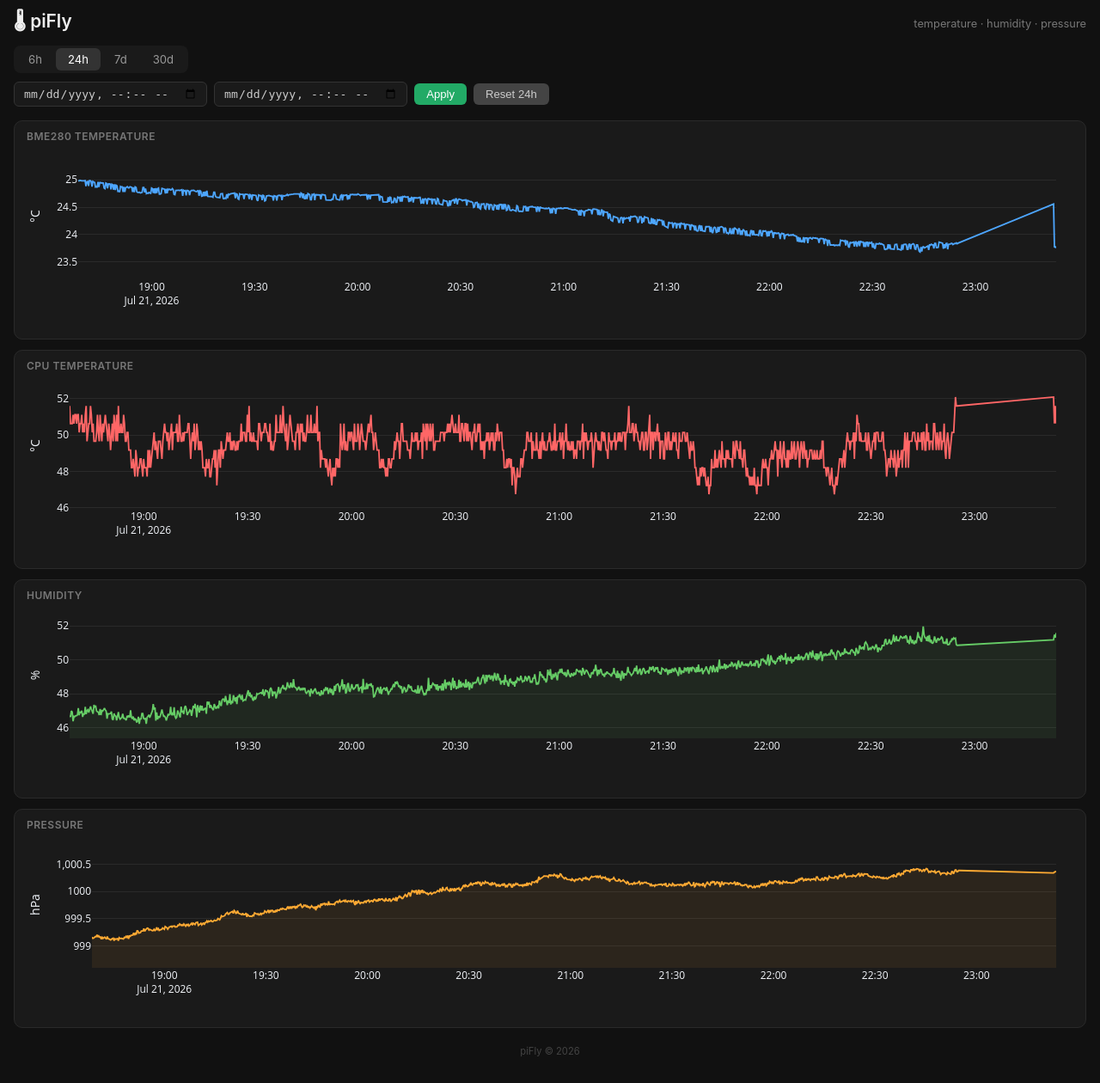
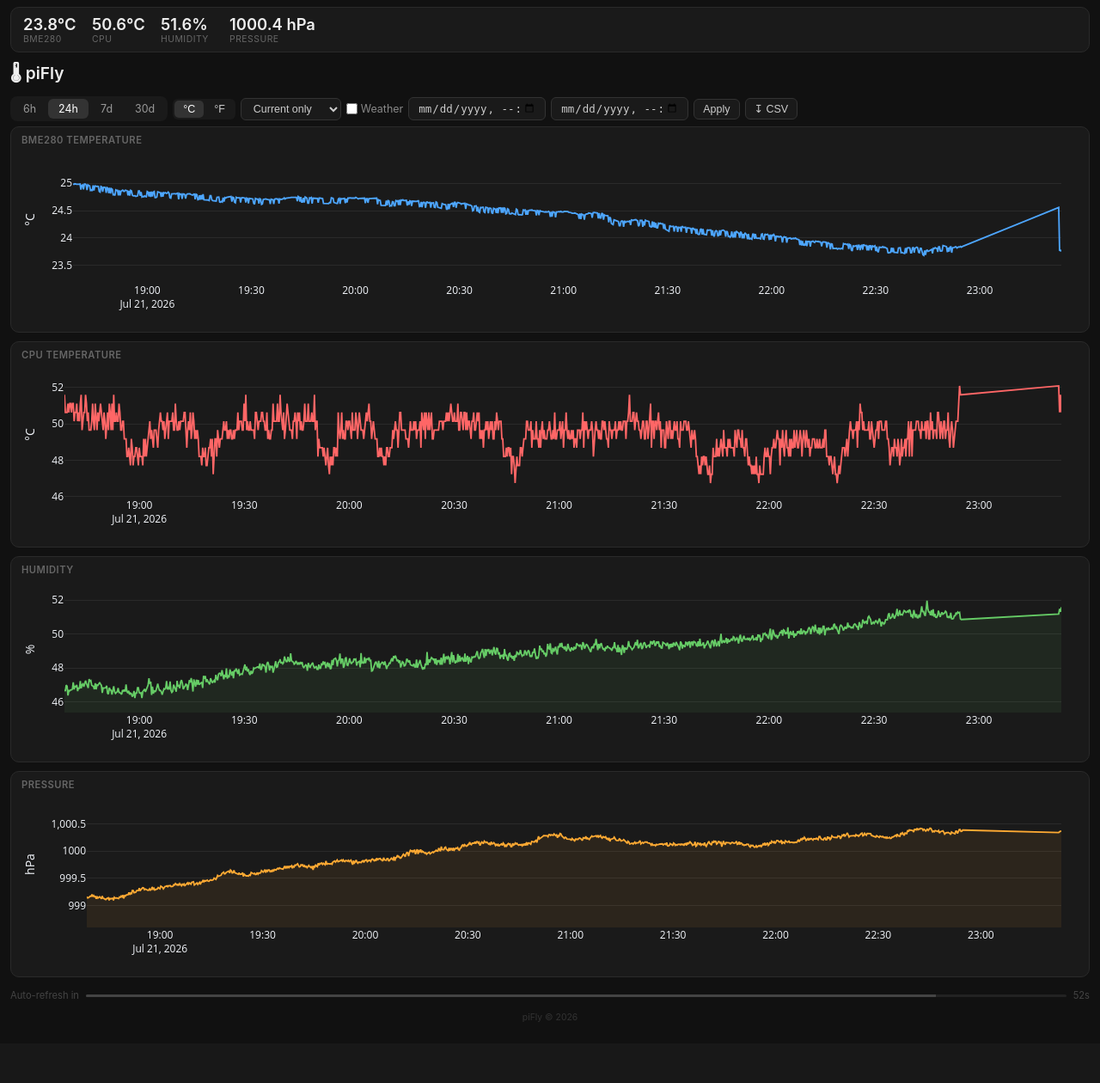
Before and after one commit to DarkBenky/piFly, a Flask app: page / in a window 1280 px wide. Shown: the whole page at 86% size. After the commit the page ends 1189 px from the top, so only its background shows below. Run offline with Flask 3, Linux system fonts and the light colour scheme; data comes from the database, SQL or seed files in the repository; parts of the project's set-up code (start-up, migrations or seed data) failed here and were passed over; some libraries are stand-ins or nearby versions.

Commit message:
Add weather overlay, unit toggle, comparison views, CSV export, and PWA support

```diff
--- a/services/temperature/server.py
+++ b/services/temperature/server.py
@@ -1,6 +1,9 @@
+import json
+import os
 import socket
 import sqlite3
 import threading
+import urllib.request
 from datetime import datetime, timedelta, timezone
 
 from flask import Flask, request, jsonify, render_template
@@ -9,8 +12,13 @@ import plotly.graph_objects as go
 HOST = "0.0.0.0"
 PORT = 5444
 FLASK_PORT = 5000
+WEATHER_LAT = 48.208803
+WEATHER_LON = 17.146854
 
 app = Flask(__name__)
+
+_weather_cache = None
+_weather_cache_time = None
 
 
 def _lan_ip():
@@ -20,6 +28,14 @@ def _lan_ip():
         return s.getsockname()[0]
     finally:
         s.close()
+
+
+def _to_fahrenheit(c):
+    return c * 9.0 / 5.0 + 32.0
+
+
+def _convert_temp(val, unit):
+    return _to_fahrenheit(val) if unit == "f" else val
 
 
 def initDB():
@@ -92,6 +108,38 @@ def _query(hours=None, start=None, end=None):
     ]
 
 
+def _fetch_weather():
+    global _weather_cache, _weather_cache_time
+    now = datetime.now(timezone.utc)
+    if _weather_cache and _weather_cache_time and (now - _weather_cache_time).seconds < 1800:
+        return _weather_cache
+
+    url = (
+        f"https://api.open-meteo.com/v1/forecast"
+        f"?latitude={WEATHER_LAT}&longitude={WEATHER_LON}"
+        f"&hourly=temperature_2m,relative_humidity_2m,pressure_msl"
+        f"&timezone=UTC&forecast_days=2"
+    )
+    try:
+        with urllib.request.urlopen(url, timeout=5) as resp:
+            raw = json.loads(resp.read())
+        hourly = raw["hourly"]
+        data = []
+        for i, t in enumerate(hourly["time"]):
+            data.append({
+                "timestamp": datetime.fromisoformat(t).replace(tzinfo=timezone.utc).timestamp(),
+                "temp_c": hourly["temperature_2m"][i],
+                "humidity_pct": hourly["relative_humidity_2m"][i],
+                "pressure_hpa": hourly["pressure_msl"][i],
+            })
+        _weather_cache = data
+        _weather_cache_time = now
+        return data
+    except Exception as e:
+        print(f"Weather fetch failed: {e}")
+        return _weather_cache or []
+
+
 def _tight_range(values, pad=0.15):
     lo, hi = min(values), max(values)
     if lo == hi:
@@ -101,8 +149,27 @@ def _tight_range(values, pad=0.15):
     return [lo - extra, hi + extra]
 
 
-def _make_figures(data):
+def _make_scatter(x, y, color, width=1.8, dash=None, fill=None, fillcolor=None):
+    trace = go.Scatter(
+        x=x, y=y, mode="lines",
+        line=dict(color=color, width=width, dash=dash),
+    )
+    if fill:
+        trace.fill = fill
+        trace.fillcolor = fillcolor
+    return trace
+
+
+def _make_figures(data, compare_yesterday=None, compare_week=None, weather=None, unit="c"):
     times = [datetime.fromtimestamp(r["timestamp"], tz=timezone.utc) for r in data]
+
+    bme_vals = [_convert_temp(r["bme_temp_c"], unit) for r in data]
+    cpu_vals = [_convert_temp(r["cpu_temp_c"], unit) for r in data]
+    hum_vals = [r["bme_humidity_pct"] for r in data]
+    pres_vals = [r["bme_pressure_hpa"] for r in data]
+
+    temp_unit = "°F" if unit == "f" else "°C"
+
     layout_base = dict(
         template="plotly_dark",
         paper_bgcolor="#1a1a1a",
@@ -116,52 +183,70 @@ def _make_figures(data):
         dragmode=False,
     )
 
-    bme_vals = [r["bme_temp_c"] for r in data]
-    cpu_vals = [r["cpu_temp_c"] for r in data]
-    hum_vals = [r["bme_humidity_pct"] for r in data]
-    pres_vals = [r["bme_pressure_hpa"] for r in data]
+    def _add_compare(fig, key, shift_h, color):
+        if compare_yesterday:
+            ct = [datetime.fromtimestamp(r["timestamp"] + shift_h * 3600, tz=timezone.utc) for r in compare_yesterday]
+            cv = [_convert_temp(r[key], unit) if key in ("bme_temp_c", "cpu_temp_c") else r[key] for r in compare_yesterday]
+            fig.add_trace(_make_scatter(ct, cv, color, width=1.2, dash="dash"))
+        if compare_week:
+            ct = [datetime.fromtimestamp(r["timestamp"] + shift_h * 3600, tz=timezone.utc) for r in compare_week]
+            cv = [_convert_temp(r[key], unit) if key in ("bme_temp_c", "cpu_temp_c") else r[key] for r in compare_week]
+            fig.add_trace(_make_scatter(ct, cv, color, width=1.0, dash="dot"))
 
     fig_bme = go.Figure(layout=layout_base)
-    fig_bme.add_trace(go.Scatter(
-        x=times, y=bme_vals,
-        mode="lines", line=dict(color="#4da6ff", width=1.8),
-    ))
-    fig_bme.update_layout(
-        yaxis=dict(title="°C", gridcolor="#2a2a2a", zeroline=False,
-                   range=_tight_range(bme_vals)),
-    )
+    fig_bme.add_trace(_make_scatter(times, bme_vals, "#4da6ff"))
+    _add_compare(fig_bme, "bme_temp_c", 24, "#4da6ff")
+    all_bme = list(bme_vals)
+    if compare_yesterday:
+        all_bme += [_convert_temp(r["bme_temp_c"], unit) for r in compare_yesterday]
+    if compare_week:
+        all_bme += [_convert_temp(r["bme_temp_c"], unit) for r in compare_week]
+    if weather:
+        wt = [datetime.fromtimestamp(w["timestamp"], tz=timezone.utc) for w in weather]
+        wv = [_convert_temp(w["temp_c"], unit) for w in weather]
+        fig_bme.add_trace(_make_scatter(wt, wv, "#88ccff", width=1.0, dash="dot"))
+        all_bme += wv
+    fig_bme.update_layout(yaxis=dict(title=temp_unit, gridcolor="#2a2a2a", zeroline=False, range=_tight_range(all_bme)))
 
     fig_cpu = go.Figure(layout=layout_base)
-    fig_cpu.add_trace(go.Scatter(
-        x=times, y=cpu_vals,
-        mode="lines", line=dict(color="#ff6666", width=1.8),
-    ))
-    fig_cpu.update_layout(
-        yaxis=dict(title="°C", gridcolor="#2a2a2a", zeroline=False,
-                   range=_tight_range(cpu_vals)),
-    )
+    fig_cpu.add_trace(_make_scatter(times, cpu_vals, "#ff6666"))
+    _add_compare(fig_cpu, "cpu_temp_c", 24, "#ff6666")
+    all_cpu = list(cpu_vals)
+    if compare_yesterday:
+        all_cpu += [_convert_temp(r["cpu_temp_c"], unit) for r in compare_yesterday]
+    if compare_week:
+        all_cpu += [_convert_temp(r["cpu_temp_c"], unit) for r in compare_week]
+    fig_cpu.update_layout(yaxis=dict(title=temp_unit, gridcolor="#2a2a2a", zeroline=False, range=_tight_range(all_cpu)))
 
     fig_hum = go.Figure(layout=layout_base)
-    fig_hum.add_trace(go.Scatter(
-        x=times, y=hum_vals,
-        mode="lines", line=dict(color="#66cc66", width=1.8),
-        fill="tozeroy", fillcolor="rgba(102,204,102,0.08)",
-    ))
-    fig_hum.update_layout(
-        yaxis=dict(title="%", gridcolor="#2a2a2a", zeroline=False,
-                   range=_tight_range(hum_vals)),
-    )
+    fig_hum.add_trace(_make_scatter(times, hum_vals, "#66cc66", fill="tozeroy", fillcolor="rgba(102,204,102,0.08)"))
+    _add_compare(fig_hum, "bme_humidity_pct", 24, "#66cc66")
+    all_hum = list(hum_vals)
+    if compare_yesterday:
+        all_hum += [r["bme_humidity_pct"] for r in compare_yesterday]
+    if compare_week:
+        all_hum += [r["bme_humidity_pct"] for r in compare_week]
+    if weather:
+        wt = [datetime.fromtimestamp(w["timestamp"], tz=timezone.utc) for w in weather]
+        wv = [w["humidity_pct"] for w in weather]
+        fig_hum.add_trace(_make_scatter(wt, wv, "#aaddaa", width=1.0, dash="dot"))
+        all_hum += wv
+    fig_hum.update_layout(yaxis=dict(title="%", gridcolor="#2a2a2a", zeroline=False, range=_tight_range(all_hum)))
 
     fig_pres = go.Figure(layout=layout_base)
-    fig_pres.add_trace(go.Scatter(
-        x=times, y=pres_vals,
-        mode="lines", line=dict(color="#ffaa33", width=1.8),
-        fill="tozeroy", fillcolor="rgba(255,170,51,0.08)",
-    ))
-    fig_pres.update_layout(
-        yaxis=dict(title="hPa", gridcolor="#2a2a2a", zeroline=False,
-                   range=_tight_range(pres_vals)),
-    )
+    fig_pres.add_trace(_make_scatter(times, pres_vals, "#ffaa33", fill="tozeroy", fillcolor="rgba(255,170,51,0.08)"))
+    _add_compare(fig_pres, "bme_pressure_hpa", 24, "#ffaa33")
+    all_pres = list(pres_vals)
+    if compare_yesterday:
+        all_pres += [r["bme_pressure_hpa"] for r in compare_yesterday]
+    if compare_week:
+        all_pres += [r["bme_pressure_hpa"] for r in compare_week]
+    if weather:
+        wt = [datetime.fromtimestamp(w["timestamp"], tz=timezone.utc) for w in weather]
+        wv = [w["pressure_hpa"] for w in weather]
+        fig_pres.add_trace(_make_scatter(wt, wv, "#ffcc88", width=1.0, dash="dot"))
+        all_pres += wv
+    fig_pres.update_layout(yaxis=dict(title="hPa", gridcolor="#2a2a2a", zeroline=False, range=_tight_range(all_pres)))
 
     return fig_bme, fig_cpu, fig_hum, fig_pres
 
@@ -171,8 +256,46 @@ def api_temperature():
     hours = request.args.get("hours", type=float)
     start = request.args.get("start", type=float)
     end = request.args.get("end", type=float)
+    unit = request.args.get("unit", "c")
     data = _query(hours=hours, start=start, end=end)
+    if unit == "f":
+        for r in data:
+            r["bme_temp_c"] = _to_fahrenheit(r["bme_temp_c"])
+            r["cpu_temp_c"] = _to_fahrenheit(r["cpu_temp_c"])
     return jsonify(data)
+
+
+@app.route("/api/current")
+def api_current():
+    data = _query(hours=1)
+    if not data:
+        return jsonify({})
+    return jsonify(data[-1])
+
+
+@app.route("/api/temperature/csv")
+def api_temperature_csv():
+    hours = request.args.get("hours", type=float)
+    start = request.args.get("start", type=float)
+    end = request.args.get("end", type=float)
+    unit = request.args.get("unit", "c")
+    data = _query(hours=hours, start=start, end=end)
+
+    lines = ["timestamp,bme_temp,pressure_hpa,humidity_pct,cpu_temp"]
+    for r in data:
+        bme_t = _convert_temp(r["bme_temp_c"], unit)
+        cpu_t = _convert_temp(r["cpu_temp_c"], unit)
+        lines.append(f"{r['timestamp']},{bme_t},{r['bme_pressure_hpa']},{r['bme_humidity_pct']},{cpu_t}")
+
+    csv_content = "\n".join(lines)
+    return (
+        csv_content,
+        200,
+        {
+            "Content-Type": "text/csv",
+            "Content-Disposition": "attachment; filename=temperature.csv",
+        },
+    )
 
 
 @app.route("/")
@@ -180,6 +303,9 @@ def dashboard():
     hours = request.args.get("hours", type=float)
     start = request.args.get("start", type=float)
     end = request.args.get("end", type=float)
+    unit = request.args.get("unit", "c")
+    compare = request.args.get("compare", "")
+    show_weather = request.args.get("weather", "0")
 
     if start and end:
         data = _query(start=start, end=end)
@@ -190,8 +316,38 @@ def dashboard():
         hours = 24
         data = _query(hours=24)
 
-    fig_bme, fig_cpu, fig_hum, fig_pres = _make_figures(data)
+    compare_yesterday = None
+    compare_week = None
+    if compare == "yesterday":
+        if start and end:
+            compare_yesterday = _query(start=start - 86400, end=end - 86400)
+        else:
+            h = hours or 24
+            compare_yesterday = _query(
+                start=(datetime.now(timezone.utc) - timedelta(hours=h + 24)).timestamp(),
+                end=(datetime.now(timezone.utc) - timedelta(hours=24)).timestamp(),
+            )
+    elif compare == "week":
+        if start and end:
+            compare_week = _query(start=start - 604800, end=end - 604800)
+        else:
+            h = hours or 24
+            compare_week = _query(
+                start=(datetime.now(timezone.utc) - timedelta(hours=h + 168)).timestamp(),
+                end=(datetime.now(timezone.utc) - timedelta(hours=168)).timestamp(),
+            )
 
+    weather = _fetch_weather() if show_weather == "1" else None
+
+    fig_bme, fig_cpu, fig_hum, fig_pres = _make_figures(
+        data,
+        compare_yesterday=compare_yesterday,
+        compare_week=compare_week,
+        weather=weather,
+        unit=unit,
+    )
+
+    latest = data[-1] if data else None
     return render_template(
         "dashboard.html",
         graph_bme=fig_bme.to_json(),
@@ -199,6 +355,10 @@ def dashboard():
         graph_hum=fig_hum.to_json(),
         graph_pres=fig_pres.to_json(),
         hours=hours,
+        unit=unit,
+        compare=compare,
+        weather=show_weather,
+        latest=latest,
     )
 
 
@@ -228,10 +388,8 @@ def _run_tcp_listener():
 
 if __name__ == "__main__":
     initDB()
-
     t = threading.Thread(target=_run_tcp_listener, daemon=True)
     t.start()
-
     ip = _lan_ip()
     print(f"TCP  listening on {ip}:{PORT}")
     print(f"Web  listening on {ip}:{FLASK_PORT}")
--- a/services/temperature/templates/dashboard.html
+++ b/services/temperature/templates/dashboard.html
@@ -1,79 +1,132 @@
 <!DOCTYPE html>
-<html>
+<html lang="en">
 <head>
+  <meta charset="UTF-8">
+  <meta name="viewport" content="width=device-width, initial-scale=1.0">
+  <meta name="theme-color" content="#111111">
+  <link rel="manifest" href="/static/manifest.json">
   <title>piFly — Temperature</title>
   <script src="https://cdn.plot.ly/plotly-3.0.1.min.js"></script>
   <style>
     * { box-sizing: border-box; margin: 0; padding: 0; }
     body {
       font-family: -apple-system, BlinkMacSystemFont, "Segoe UI", Roboto, sans-serif;
-      background: #111; color: #ccc; padding: 10px 16px 30px;
+      background: #111; color: #ccc; padding: 8px 12px 24px;
     }
+    a { color: #6cf; text-decoration: none; }
+
+    .banner {
+      display: flex; gap: 10px; flex-wrap: wrap; align-items: center;
+      background: #1a1a1a; border: 1px solid #2a2a2a;
+      border-radius: 10px; padding: 8px 14px; margin-bottom: 10px;
+      font-size: 0.85rem;
+    }
+    .banner .item { display: flex; flex-direction: column; min-width: 70px; }
+    .banner .item .val { font-size: 1.15rem; font-weight: 600; color: #eee; }
+    .banner .item .lbl { font-size: 0.65rem; text-transform: uppercase; color: #666; letter-spacing: 0.5px; }
+    .banner .spacer { flex: 1; }
+    .banner .age { font-size: 0.7rem; color: #555; }
+
     .topbar {
       display: flex; align-items: baseline; justify-content: space-between;
-      flex-wrap: wrap; gap: 6px; margin-bottom: 4px;
+      flex-wrap: wrap; gap: 6px; margin-bottom: 6px;
     }
-    .topbar h1 { font-size: 1.3rem; font-weight: 600; color: #eee; }
-    .topbar .sub { font-size: 0.8rem; color: #777; }
-    nav {
-      display: flex; gap: 2px; margin: 8px 0 6px;
-      background: #1a1a1a; border-radius: 8px; padding: 3px; width: fit-content;
+    .topbar h1 { font-size: 1.2rem; font-weight: 600; color: #eee; }
+
+    .toolbar {
+      display: flex; flex-wrap: wrap; gap: 6px; align-items: center;
+      margin: 8px 0 6px;
     }
-    nav a {
-      color: #999; text-decoration: none; font-size: 0.82rem;
-      padding: 5px 14px; border-radius: 6px; transition: 0.15s;
+    .toolbar nav {
+      display: flex; gap: 2px;
+      background: #1a1a1a; border-radius: 8px; padding: 3px;
     }
-    nav a:hover { color: #ddd; background: #2a2a2a; }
-    nav a.active { color: #fff; background: #333; }
-    .controls {
-      display: flex; gap: 8px; align-items: center; flex-wrap: wrap;
-      margin: 10px 0 16px;
+    .toolbar nav a {
+      color: #999; text-decoration: none; font-size: 0.78rem;
+      padding: 4px 12px; border-radius: 6px; transition: 0.15s; white-space: nowrap;
     }
-    .controls input {
-      padding: 5px 10px; background: #1a1a1a; color: #ccc;
-      border: 1px solid #333; border-radius: 6px; font-size: 0.82rem;
+    .toolbar nav a:hover { color: #ddd; background: #2a2a2a; }
+    .toolbar nav a.active { color: #fff; background: #333; }
+
+    .toolbar select, .toolbar button, .toolbar input {
+      padding: 4px 10px; background: #1a1a1a; color: #ccc;
+      border: 1px solid #333; border-radius: 6px; font-size: 0.78rem; cursor: pointer;
     }
-    .controls button {
-      padding: 5px 14px; border: none; border-radius: 6px;
-      font-size: 0.82rem; cursor: pointer; font-weight: 500; transition: 0.15s;
+    .toolbar button:hover { background: #2a2a2a; }
+    .toolbar .toggle { display: flex; gap: 2px; background: #1a1a1a; border-radius: 6px; padding: 2px; }
+    .toolbar .toggle button {
+      border: none; padding: 3px 10px; border-radius: 5px; background: transparent;
     }
-    .btn-go { background: #2a6; color: #fff; }
-    .btn-go:hover { background: #3b8; }
-    .btn-reset { background: #444; color: #ccc; }
-    .btn-reset:hover { background: #555; }
-    .charts {
-      display: flex; flex-direction: column; gap: 12px;
-    }
+    .toolbar .toggle button.on { background: #333; color: #fff; }
+    .toolbar label { font-size: 0.78rem; color: #888; display: flex; align-items: center; gap: 4px; cursor: pointer; }
+
+    .charts { display: flex; flex-direction: column; gap: 10px; }
     .card {
       background: #1a1a1a; border: 1px solid #2a2a2a;
-      border-radius: 10px; padding: 10px 14px 6px;
+      border-radius: 10px; padding: 8px 12px 4px;
     }
     .card-label {
-      font-size: 0.75rem; font-weight: 600; text-transform: uppercase;
-      letter-spacing: 0.5px; color: #777; margin-bottom: 2px;
+      font-size: 0.7rem; font-weight: 600; text-transform: uppercase;
+      letter-spacing: 0.5px; color: #666; margin-bottom: 2px;
     }
-    .card .chart { width: 100%; height: 220px; }
-    footer { text-align: center; font-size: 0.7rem; color: #444; margin-top: 20px; }
+    .card .chart { width: 100%; height: 210px; }
+
+    .refresh-bar {
+      display: flex; align-items: center; gap: 8px; margin-top: 14px;
+      font-size: 0.7rem; color: #444;
+    }
+    .refresh-bar .bar {
+      flex: 1; height: 3px; background: #222; border-radius: 2px; overflow: hidden;
+    }
+    .refresh-bar .bar .fill { height: 100%; background: #444; transition: width 1s linear; }
+
+    footer { text-align: center; font-size: 0.65rem; color: #333; margin-top: 12px; }
   </style>
 </head>
 <body>
+
+<div class="banner" id="banner">
+  {% if latest %}
+  <div class="item"><span class="val">{{ "%.1f"|format(latest.bme_temp_c) }}°C</span><span class="lbl">BME280</span></div>
+  <div class="item"><span class="val">{{ "%.1f"|format(latest.cpu_temp_c) }}°C</span><span class="lbl">CPU</span></div>
+  <div class="item"><span class="val">{{ "%.1f"|format(latest.bme_humidity_pct) }}%</span><span class="lbl">Humidity</span></div>
+  <div class="item"><span class="val">{{ "%.1f"|format(latest.bme_pressure_hpa) }} hPa</span><span class="lbl">Pressure</span></div>
+  {% else %}
+  <div class="item"><span class="val">—</span><span class="lbl">No data yet</span></div>
+  {% endif %}
+  <div class="spacer"></div>
+  <div class="age" id="banner-age"></div>
+</div>
+
 <div class="topbar">
   <h1>&#127777; piFly</h1>
-    <span class="sub">temperature &middot; humidity &middot; pressure</span>
 </div>
 
+<div class="toolbar">
   <nav>
-    <a href="/?hours=6"  {% if hours == 6 %}class="active"{% endif %}>6h</a>
-    <a href="/?hours=24" {% if hours == 24 %}class="active"{% endif %}>24h</a>
-    <a href="/?hours=168" {% if hours == 168 %}class="active"{% endif %}>7d</a>
-    <a href="/?hours=720" {% if hours == 720 %}class="active"{% endif %}>30d</a>
+    <a href="?hours=6&unit={{ unit }}&compare={{ compare }}&weather={{ weather }}"  {% if hours == 6 %}class="active"{% endif %}>6h</a>
+    <a href="?hours=24&unit={{ unit }}&compare={{ compare }}&weather={{ weather }}" {% if hours == 24 %}class="active"{% endif %}>24h</a>
+    <a href="?hours=168&unit={{ unit }}&compare={{ compare }}&weather={{ weather }}" {% if hours == 168 %}class="active"{% endif %}>7d</a>
+    <a href="?hours=720&unit={{ unit }}&compare={{ compare }}&weather={{ weather }}" {% if hours == 720 %}class="active"{% endif %}>30d</a>
   </nav>
 
-  <div class="controls">
-    <input type="datetime-local" id="start" placeholder="From">
-    <input type="datetime-local" id="end" placeholder="To">
-    <button class="btn-go" onclick="customRange()">Apply</button>
-    <button class="btn-reset" onclick="location.href='/?hours=24'">Reset 24h</button>
+  <div class="toggle" id="unit-toggle">
+    <button class="{% if unit == 'c' %}on{% endif %}" data-unit="c">°C</button>
+    <button class="{% if unit == 'f' %}on{% endif %}" data-unit="f">°F</button>
+  </div>
+
+  <select id="compare-sel" onchange="setCompare(this.value)">
+    <option value="" {% if not compare %}selected{% endif %}>Current only</option>
+    <option value="yesterday" {% if compare == 'yesterday' %}selected{% endif %}>vs Yesterday</option>
+    <option value="week" {% if compare == 'week' %}selected{% endif %}>vs Last Week</option>
+  </select>
+
+  <label><input type="checkbox" id="weather-cb" onchange="setWeather(this.checked)" {% if weather == '1' %}checked{% endif %}>Weather</label>
+
+  <input type="datetime-local" id="start" style="width:160px">
+  <input type="datetime-local" id="end" style="width:160px">
+  <button onclick="customRange()">Apply</button>
+  <button onclick="downloadCSV()">&#8615; CSV</button>
 </div>
 
 <div class="charts">
@@ -95,6 +148,12 @@
   </div>
 </div>
 
+<div class="refresh-bar">
+  <span>Auto-refresh in</span>
+  <div class="bar"><div class="fill" id="refresh-fill" style="width:100%"></div></div>
+  <span id="refresh-count">60s</span>
+</div>
+
 <footer>piFly &copy; 2026</footer>
 
 <script>
@@ -105,10 +164,71 @@
 Plotly.newPlot("chart-hum",  {{ graph_hum | safe }}.data,  {{ graph_hum | safe }}.layout,  cfg);
 Plotly.newPlot("chart-pres", {{ graph_pres | safe }}.data, {{ graph_pres | safe }}.layout, cfg);
 
+var REFRESH_SEC = 60;
+var remaining = REFRESH_SEC;
+
+setInterval(function() {
+  remaining--;
+  if (remaining <= 0) { location.reload(); return; }
+  document.getElementById("refresh-count").textContent = remaining + "s";
+  document.getElementById("refresh-fill").style.width = (remaining / REFRESH_SEC * 100) + "%";
+}, 1000);
+
+setInterval(function() {
+  fetch("/api/current")
+    .then(function(r) { return r.json(); })
+    .then(function(d) {
+      if (!d.timestamp) return;
+      var u = "{{ unit }}";
+      var bme = u === "f" ? (d.bme_temp_c * 9/5 + 32) : d.bme_temp_c;
+      var cpu = u === "f" ? (d.cpu_temp_c * 9/5 + 32) : d.cpu_temp_c;
+      var html =
+        '<div class="item"><span class="val">' + bme.toFixed(1) + '°' + (u==="f"?"F":"C") + '</span><span class="lbl">BME280</span></div>' +
+        '<div class="item"><span class="val">' + cpu.toFixed(1) + '°' + (u==="f"?"F":"C") + '</span><span class="lbl">CPU</span></div>' +
+        '<div class="item"><span class="val">' + d.bme_humidity_pct.toFixed(1) + '%</span><span class="lbl">Humidity</span></div>' +
+        '<div class="item"><span class="val">' + d.bme_pressure_hpa.toFixed(1) + ' hPa</span><span class="lbl">Pressure</span></div>' +
+        '<div class="spacer"></div>' +
+        '<div class="age">updated just now</div>';
+      document.getElementById("banner").innerHTML = html;
+    });
+}, 30000);
+
+function buildUrl(params) {
+  var p = new URLSearchParams(window.location.search);
+  for (var k in params) {
+    if (params[k] === "" || params[k] === null) p.delete(k);
+    else p.set(k, params[k]);
+  }
+  return "?" + p.toString();
+}
+
 function customRange() {
   var s = new Date(document.getElementById("start").value).getTime() / 1000;
   var e = new Date(document.getElementById("end").value).getTime() / 1000;
-      if (s && e) { location.href = "/?start=" + s + "&end=" + e; }
+  if (s && e) { location.href = buildUrl({start: s, end: e}); }
+}
+
+function setCompare(v) {
+  location.href = buildUrl({compare: v});
+}
+
+function setWeather(on) {
+  location.href = buildUrl({weather: on ? "1" : "0"});
+}
+
+function downloadCSV() {
+  var p = new URLSearchParams(window.location.search);
+  window.location = "/api/temperature/csv?" + p.toString();
+}
+
+document.getElementById("unit-toggle").addEventListener("click", function(e) {
+  if (e.target.tagName === "BUTTON") {
+    location.href = buildUrl({unit: e.target.dataset.unit});
+  }
+});
+
+if ("serviceWorker" in navigator) {
+  navigator.serviceWorker.register("/static/sw.js");
 }
 </script>
 </body>
```
Also changed, not shown: services/temperature/static/sw.js (added, +7 -0 lines), services/temperature/static/manifest.json (added). Lines whose indentation alone changed are shown as unchanged.
